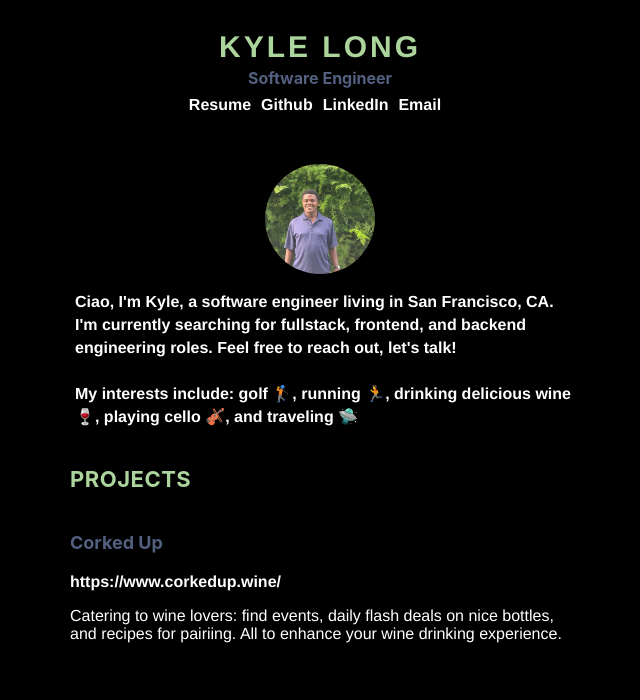
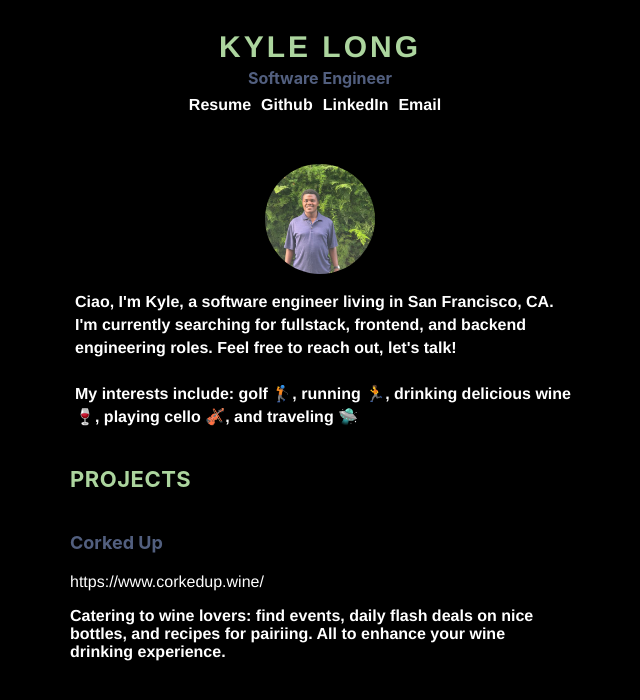
Before and after one commit to kylelong/kyles-portfolio, a React (Create React App) app: page / in a window 1280 px wide. Shown: the top 700 px of the page, without its empty margins (320-960 px from the left). Built offline with nearby package versions, Linux system fonts and the light colour scheme.

Commit message:
first commit of new portfolio

```diff
--- a/src/App.css
+++ b/src/App.css
@@ -114,10 +114,10 @@ body {
   text-decoration: none;
   color: white;
   margin-right: 10px;
-  font-weight: bold;
   font-family: "Helvetica Neue", Arial, sans-serif;
 }
 .projectDescription{
   font-family: "Helvetica Neue", Arial, sans-serif;
+  font-weight: bold;
 
 }
```
